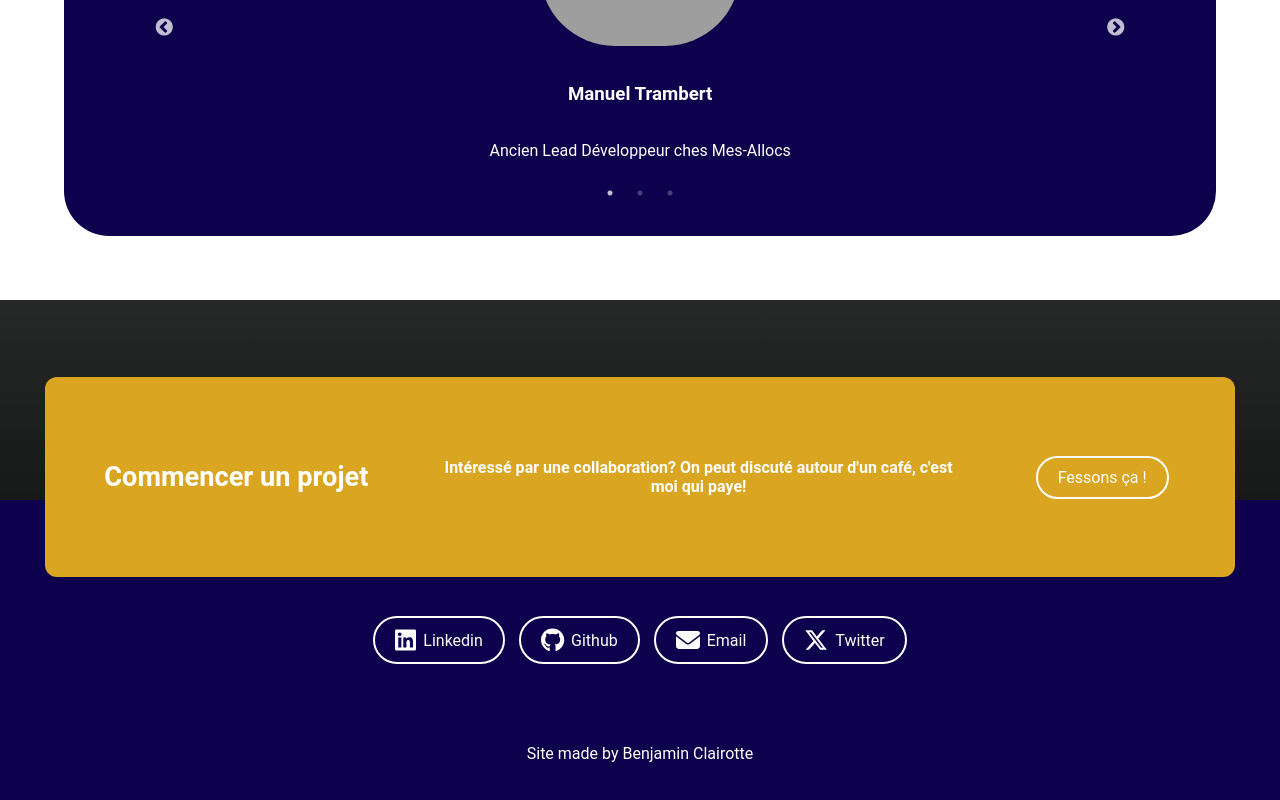
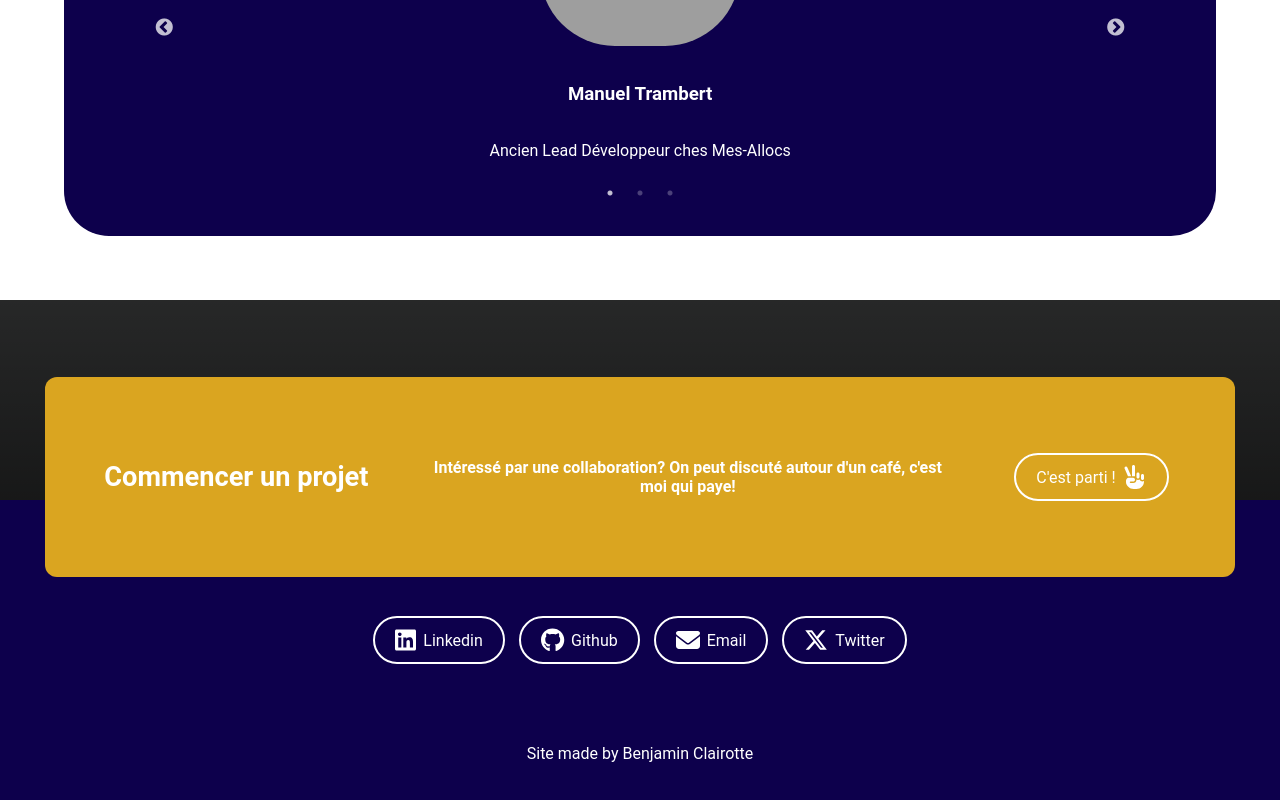
Before and after one commit to Naitchi/PortFolio, a Next.js app: page / in a window 1280 px wide. Shown: the part 1963-2763 px from the top of the page. Built offline with nearby package versions, Linux system fonts and the light colour scheme; grey boxes are pictures that could not be loaded.

Commit message:
✨ Change button in the footer

```diff
--- a/src/components/Footer/Footer.module.scss
+++ b/src/components/Footer/Footer.module.scss
@@ -51,7 +51,7 @@
           box-shadow 0.3s ease;
 
         .icon {
-          margin-right: 7px;
+          margin-left: 7px;
         }
         &:hover {
           background-color: $secondary-color;
--- a/src/components/Footer/Footer.tsx
+++ b/src/components/Footer/Footer.tsx
@@ -6,7 +6,7 @@ import styles from './Footer.module.scss';
 
 // Import Fontawesome
 import { faLinkedin, faGithub, faXTwitter } from '@fortawesome/free-brands-svg-icons';
-import { faEnvelope } from '@fortawesome/free-solid-svg-icons';
+import { faEnvelope, faHandPeace } from '@fortawesome/free-solid-svg-icons';
 import { FontAwesomeIcon } from '@fortawesome/react-fontawesome';
 import '@fortawesome/fontawesome-svg-core/styles.css';
 
@@ -21,7 +21,8 @@ export default function Footer() {
             qui paye!
           </p>
           <a className={styles.contact} href="mailto:benjaminclairottepro@gmail.com">
-            Fessons ça !
+            C&apos;est parti !
+            <FontAwesomeIcon className={styles.icon} icon={faHandPeace} size="xl" />
           </a>
         </div>
       </div>
```
